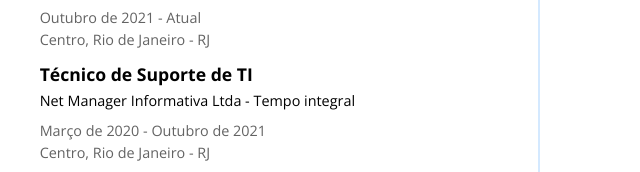
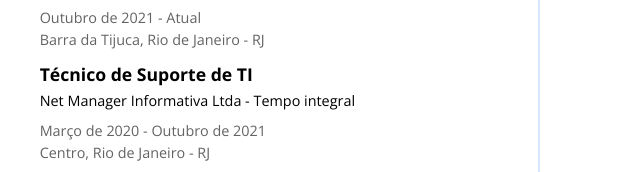
Before and after one commit to gabrielfaustino/gabrielfaustino.github.io, a plain HTML site: page index.html in a window 1280 px wide. Shown: the part 491-663 px from the top of the page, 633-1273 px from the left. Drawn offline with nearby package versions, Linux system fonts and the light colour scheme.

Commit message:
Update index.html
ultimato 4

```diff
--- a/index.html
+++ b/index.html
@@ -113,7 +113,7 @@
                                         <h3>Estagiário de Infraestrutura e Banco de Dados</h3>
                                         <strong>Reserve Systems - Meio Período</strong>
                                         <p>Outubro de 2021 - Atual</p>
-                                        <p>Centro, Rio de Janeiro - RJ</p>
+                                        <p>Barra da Tijuca, Rio de Janeiro - RJ</p>
                                     </li>
                                     <li>
                                         <h3>Técnico de Suporte de TI</h3>
```
